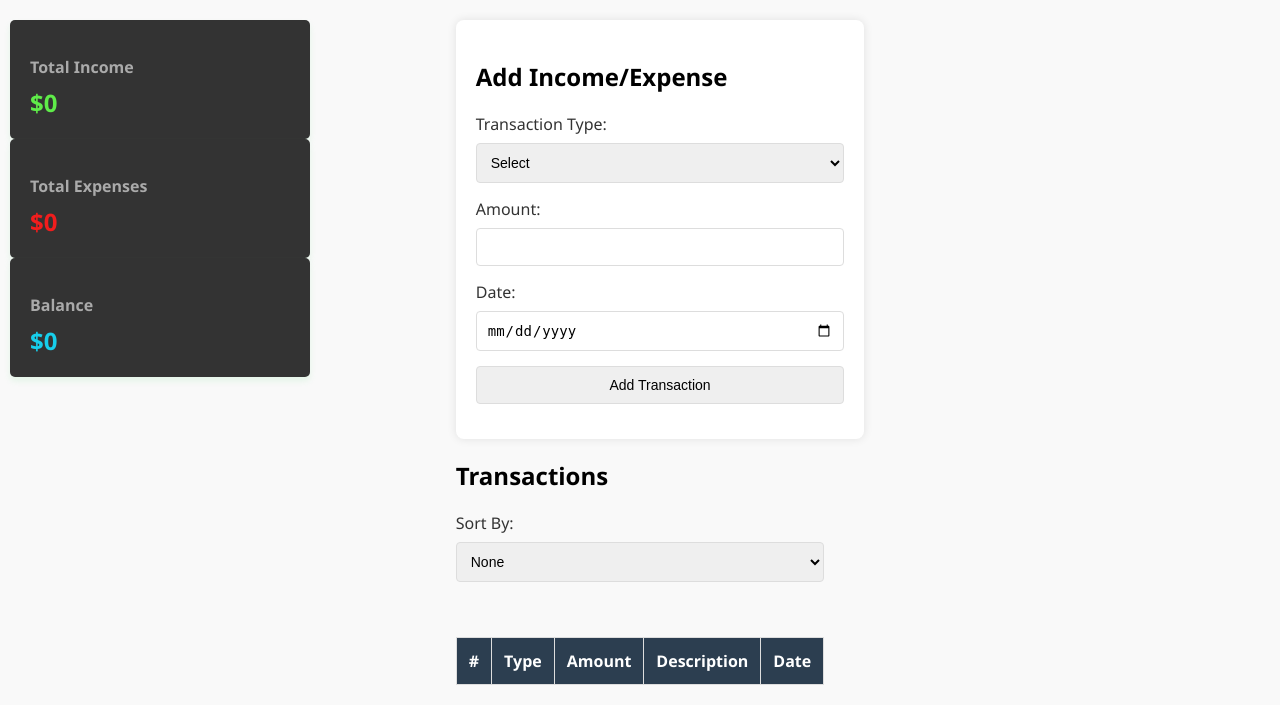
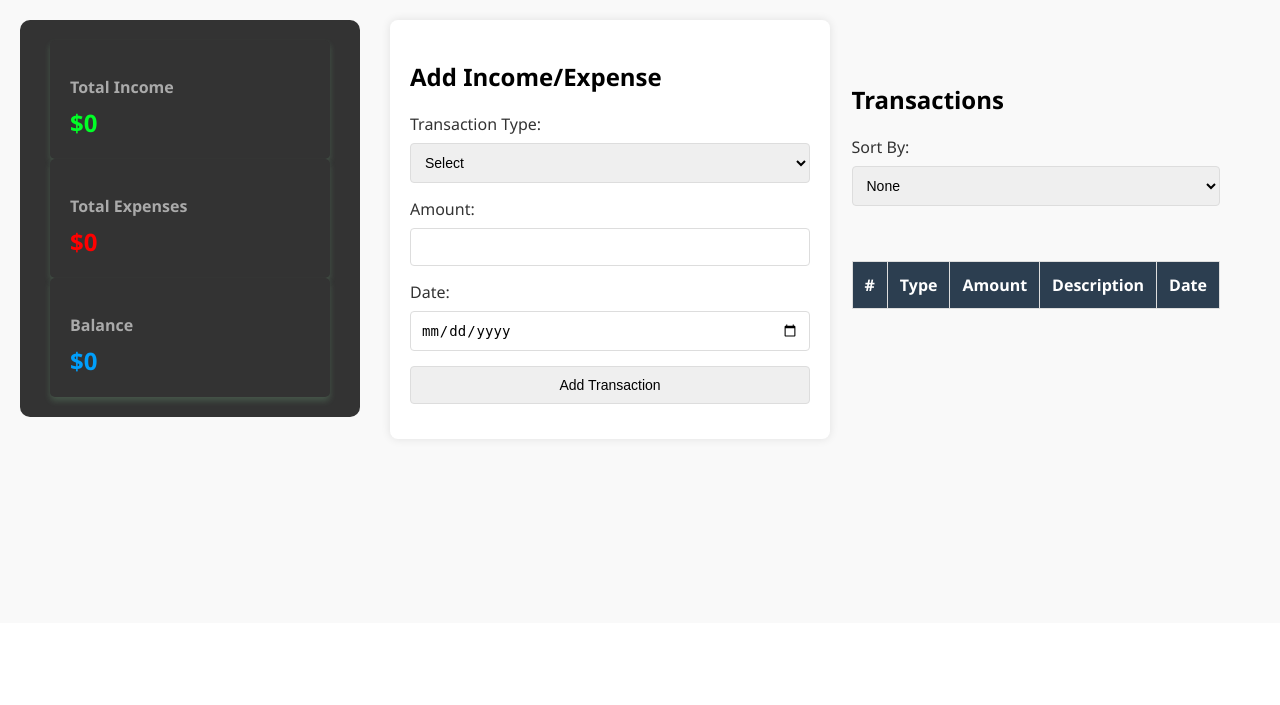
Before and after one commit to yashah9/Finance_Tracker, a PHP site: page /guser7.html in a window 1280 px wide. Shown: the part 177-882 px from the top of the page. After the commit the page ends 619 px from the top, so only its background shows below. Run offline with PHP 8.4, Linux system fonts and the light colour scheme; lists and menus that the app fills with data are empty.

Commit message:
Update guser6.css

```diff
--- a/guser6.css
+++ b/guser6.css
@@ -1,20 +1,26 @@
 /* Additional CSS for summary cards */
 #financialSummary {
-    margin-right: auto; /* This will push all subsequent items to the right */
-    flex-grow: 0; /* Prevents the card from growing to fill extra space if not desired */
+    position: absolute;
+    left:20px;
+    width:300px;
+    display: flex;
+    justify-content: space-around;
+    background-color: #333; /* Dark background for the summary container */
+    flex-direction: column;
+    padding: 20px;
+    border-radius: 10px;
+    margin-bottom: 20px;
+}
+.transaction-design{
+    position: absolute;
+    top:30%;
+    right:60px;
+
 }
 
-
-#financialSummary {
-    position: absolute; /* Takes it out of the normal flow */
-    left: 0; /* Aligns the card to the far left */
-    top: 3; /* Keeps it at the top, adjust as necessary */
-    right: 5;
-    padding: 50;
-    margin-top: 20;
-    width: 25%; /* Maintains the width within the container if needed */
+.tcard {
+    width: 500px;
 }
-
 
 .summary-card {
     flex: 1; /* Distribute space evenly */
@@ -27,14 +33,33 @@
     margin: 0 10px;
     box-shadow: 0px 4px 6px rgba(145, 229, 163, 0.2); /* Soft shadow for depth */
     color: white;
+
 }
 
+#graphsPage h2{
+    text-align: center;
+}
+
+#totalIncome {
+    width: 10px;
+
+}
 .summary-card h3 {
     color: #aaa; /* Light gray color */
     font-size: 1rem;
     margin-bottom: 0.5rem;
 }
 
+.graph-container {
+    position: absolute;
+    left: 50px;
+}
+
+.graph-container3 {
+    position: absolute;
+    right: 50px;
+    top: 250px;
+}
 .summary-card span {
     font-size: 1.5rem; /* Larger font size for the amount */
     font-weight: bold;
@@ -42,13 +67,13 @@
 
 /* Specific styles for different types of cards */
 .total-income {
-    color: #5fec49; /* Green for income */
+    color: #00ff26; /* Green for income */
 }
 
 .total-expenses {
-    color: #f11d1d; /* Red for expenses */
+    color: #ff0000; /* Red for expenses */
 }
 
 .current-balance {
-    color: #17cfec; /* Blue for balance */
+    color: #009ffc; /* Blue for balance */
 }
```
